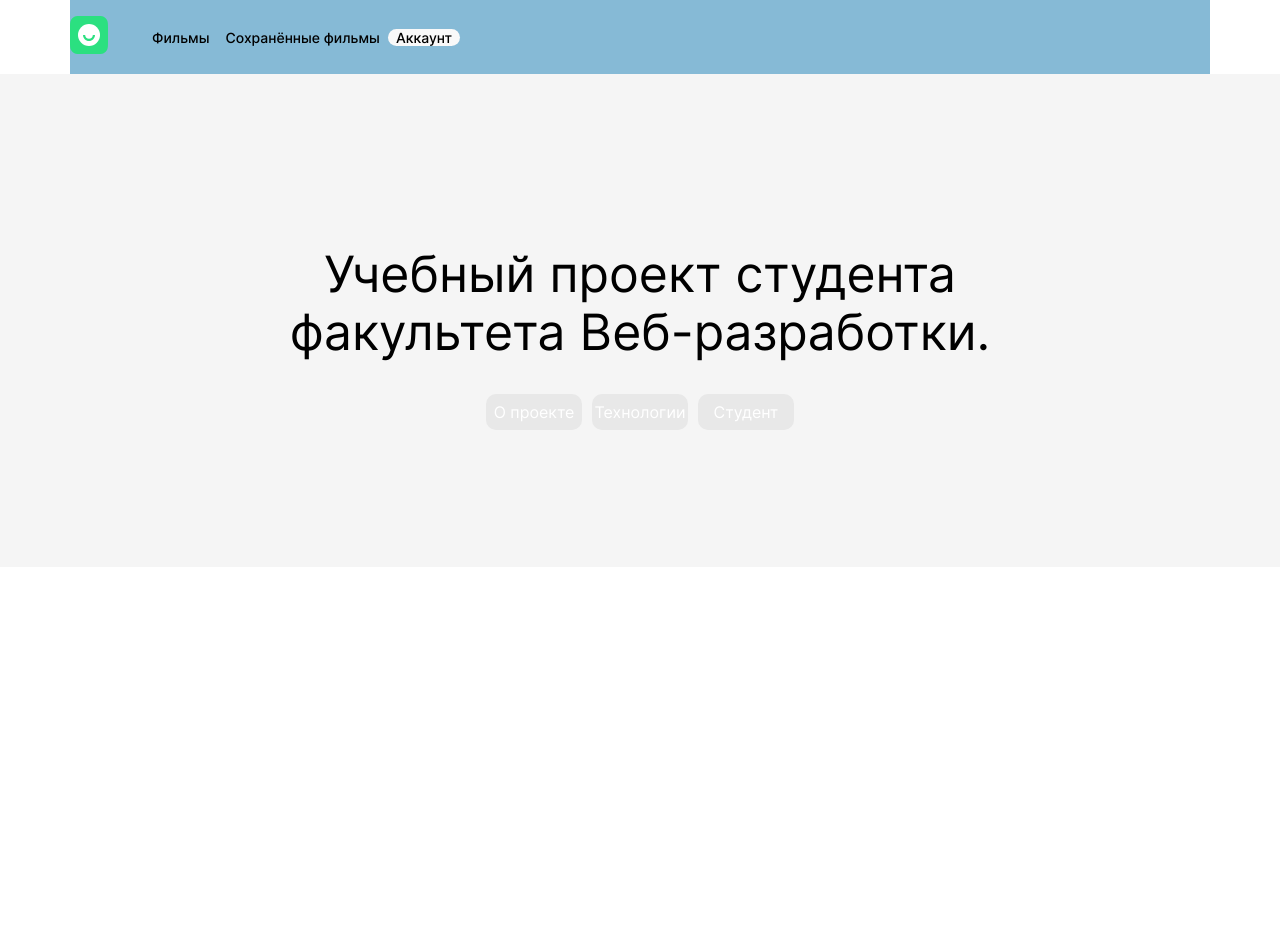
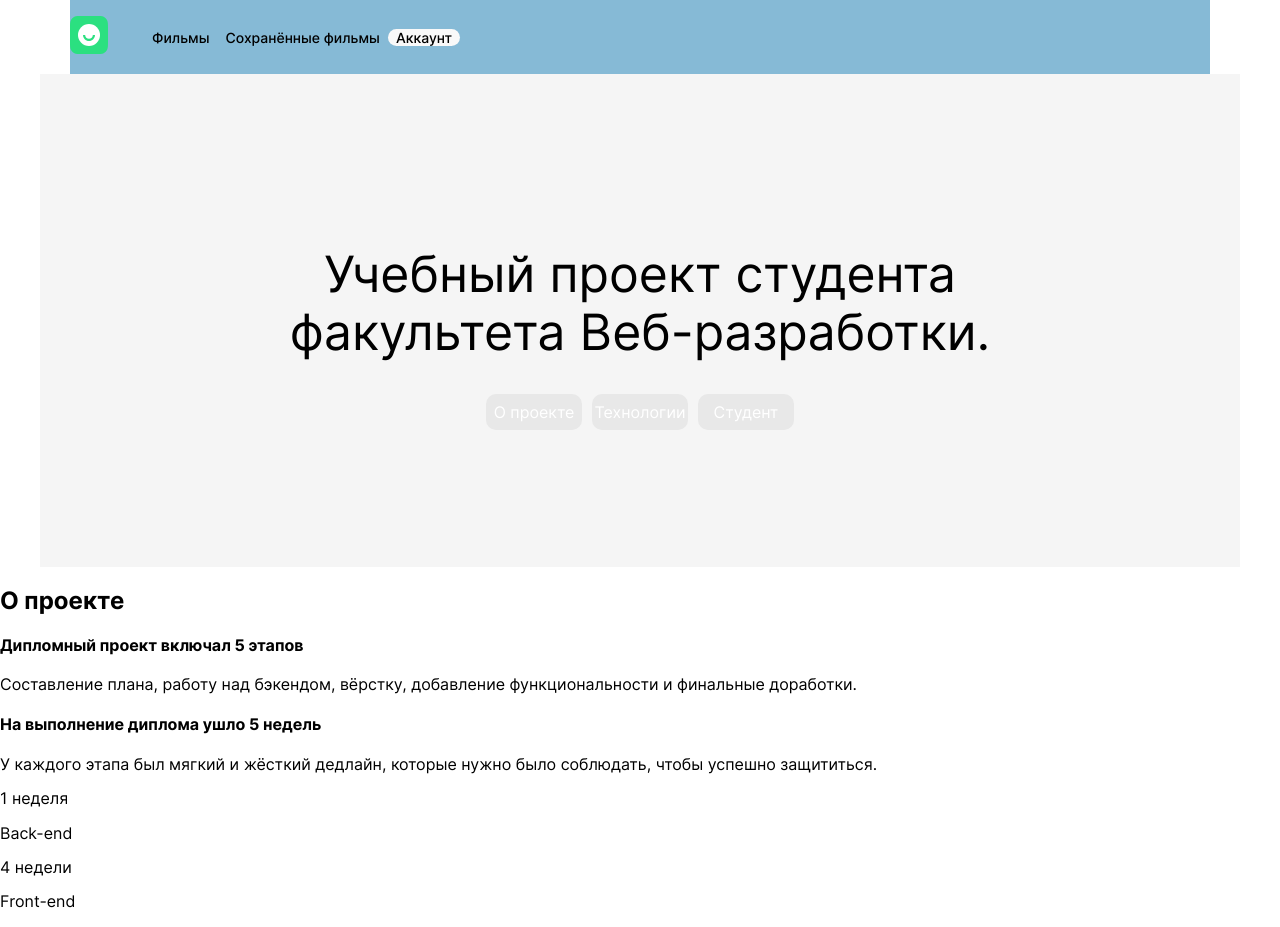
Before and after one commit to HeilRulez/movies-explorer-frontend, a React (Create React App) app: page / in a window 1280 px wide. Before the commit the page ends 800 px from the top, so only its background shows below. Built offline with nearby package versions, Linux system fonts and the light colour scheme.

Commit message:
продолжение вёрстки

```diff
--- a/src/components/AboutProject/AboutProject.css
+++ b/src/components/AboutProject/AboutProject.css
@@ -0,0 +1,13 @@
+.about-project {}
+
+.about-project__header {}
+
+.about-project__content{}
+
+.about-project__text{}
+
+.about-project__text-description {}
+
+.about-project__text-item {}
+
+.about-project__text-item_description{}
--- a/src/components/AboutProject/AboutProject.js
+++ b/src/components/AboutProject/AboutProject.js
@@ -1,7 +1,17 @@
 export default function AboutProject() {
     return (
         <section className='about-project'>
-
+            <h2 className='about-project__header'>О проекте</h2>
+            <div className='about-project__content'>
+                <h4 className='about-project__text'>Дипломный проект включал 5 этапов</h4>
+                <p className='about-project__text-description'>Составление плана, работу над бэкендом, вёрстку, добавление функциональности и финальные доработки.</p>
+                <h4 className='about-project__text'>На выполнение диплома ушло 5 недель</h4>
+                <p className='about-project__text-description'>У каждого этапа был мягкий и жёсткий дедлайн, которые нужно было соблюдать, чтобы успешно защититься.</p>
+                <p className='about-project__text-item'>1 неделя</p>
+                <p className='about-project__text-item_description'>Back-end</p>
+                <p className='about-project__text-item'>4 недели</p>
+                <p className='about-project__text-item_description'>Front-end</p>
+            </div>
         </section>
     );
 }
--- a/src/components/Main/Main.css
+++ b/src/components/Main/Main.css
@@ -1,7 +1,6 @@
 .main {
     min-width: 100%;
     min-height: min-content;
-    background-color: blue;
     margin: 0 auto;
     padding: 0;
 }
--- a/src/components/Promo/Promo.css
+++ b/src/components/Promo/Promo.css
@@ -2,7 +2,7 @@
     min-height: 493px;
     min-width: 1200px;
     background-color: #F5F5F5;
-    margin: 0 auto;
+    margin: 0 40px;
     padding: 0;
     display: flex;
     flex-direction: column;
```
